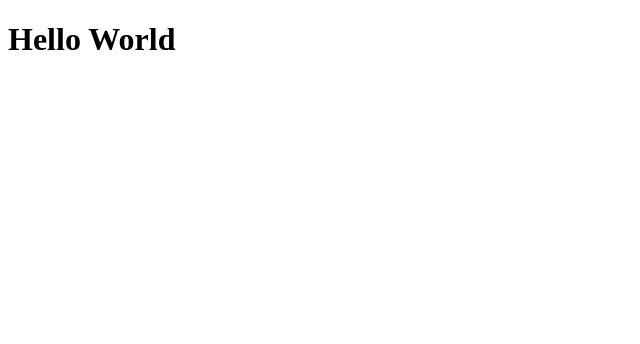
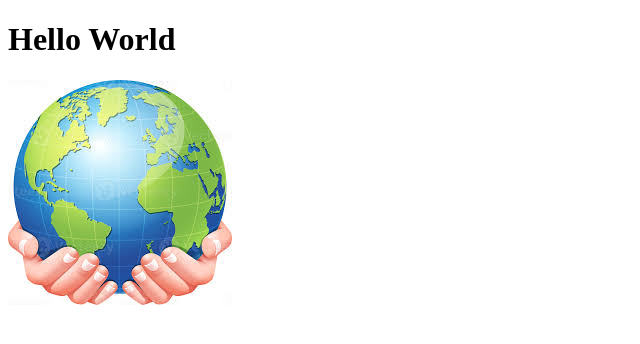
Before and after one commit to Andreaserra1997/vue-hello, a plain HTML site: page index.html in a window 1280 px wide. Shown: the whole page, without its empty margins (0-640 px from the left). Drawn offline with nearby package versions, Linux system fonts and the light colour scheme.

Commit message:
add data img

```diff
--- a/index.html
+++ b/index.html
@@ -9,6 +9,9 @@
     <script src="script.js" defer></script>
 </head>
 <body>
-    <h1 id="app"> {{ message }} </h1>
+    <div id="app">
+        <h1> {{ message }} </h1>
+        <img :src="imgWorld" alt="">
+    </div>
 </body>
 </html>
--- a/script.js
+++ b/script.js
@@ -1,7 +1,8 @@
 const app = Vue.createApp({
     data() {
         return{
-            message: 'Hello World'
+            message: 'Hello World',
+            imgWorld: 'images.jpeg',
         }
     }
 });
```
